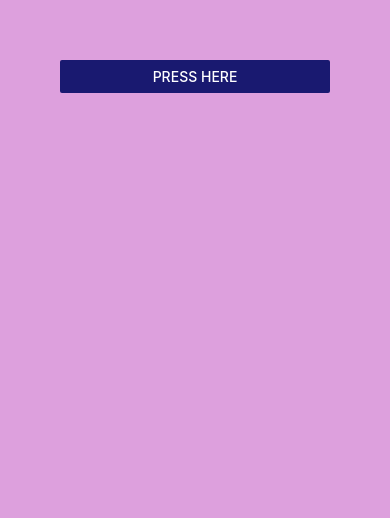
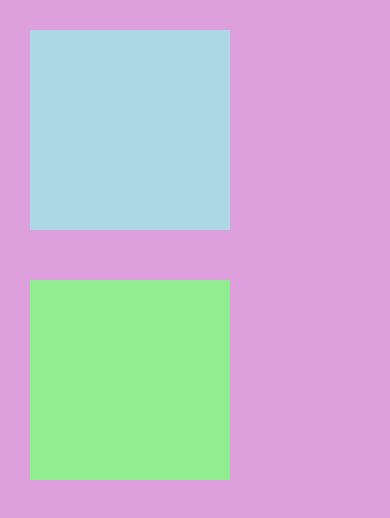
Before and after one commit to nimur-hasan/react-native, a React Native app: screen / in a window 390 px wide. Shown: the top 518 px of the page. Built offline with nearby package versions, Linux system fonts and the light colour scheme.

Commit message:
Styles - Multiple

```diff
--- a/App.js
+++ b/App.js
@@ -1,22 +1,27 @@
-import { useState } from "react";
-import { ActivityIndicator, Alert, Button, Image, ImageBackground, Modal, Pressable, ScrollView, StatusBar, Text, Touchable, View } from "react-native";
-const logoImage = require('./assets/icon.png');
+import React from 'react'
+import { StatusBar, StyleSheet, Text, View } from 'react-native'
 
-export default function App (){
+export default function App() {
+  return (
+    <View style={styles.container}>
+      <StatusBar/>
+      <View style={[styles.box, {backgroundColor: 'lightblue'}]}></View>
+      <View style={[styles.box, {backgroundColor: 'lightgreen'}]}></View>
+    </View>
+  )
+}
 
 
-  return <View style={{flex: 1, backgroundColor: 'plum', padding:60}}>
-    <Button title="Press Here" onPress={() => Alert.alert("Update Error", "Failed to update", [
-      {
-        text: "Cancel",
-        onPress: () => {console.log('Cancell Pressed')}
-      },
-      {
-        text: "Accept",
-        onPress: () => {console.log('Accept Pressed')}
-      }
-    ])} color={'midnightblue'}/>
-
-
-  </View>
-}
+const styles = StyleSheet.create({
+  container: {
+    flex: 1,
+    gap: 50,
+    backgroundColor: 'plum',
+    padding: 30
+  },
+  box: {
+    height: 200,
+    width: 200,
+    padding: 15
+  }
+})
```
